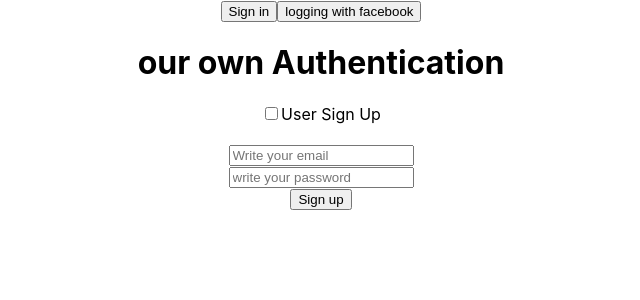
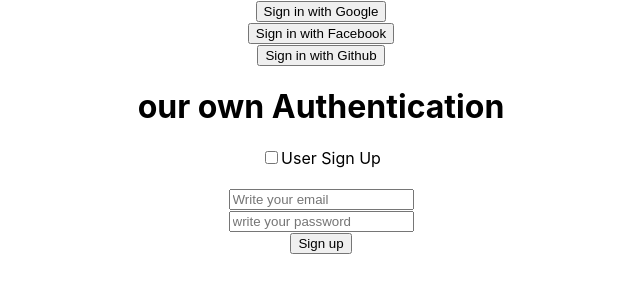
Before and after one commit to NayemulSCode/firebase-hosting-with-react, a React (Create React App) app: page / in a window 1280 px wide. Shown: the top 300 px of the page, without its empty margins (319-959 px from the left). Built offline with nearby package versions, Linux system fonts and the light colour scheme.

Commit message:
addgithub

```diff
--- a/src/App.js
+++ b/src/App.js
@@ -10,6 +10,7 @@
   const [newUser, setNewUser] = useState(false);
   const provider = new firebase.auth.GoogleAuthProvider();
   const fbprovider = new firebase.auth.FacebookAuthProvider();
+  const ghProvider = new firebase.auth.GithubAuthProvider();
 
   const handleSignin = () =>{
     firebase.auth().signInWithPopup(provider)
@@ -144,13 +145,35 @@
       // ...
   });
   }
+  const handleGithubUser = () => {
+    firebase
+    .auth()
+    .signInWithPopup(ghProvider)
+    .then((result) => {
+      var credential = result.credential;
+      var token = credential.accessToken;
+      var user = result.user;
+      setUser(user);
+      console.log('gituser',user);
+
+    }).catch((error) => {
+      var errorCode = error.code;
+      var errorMessage = error.message;
+      var email = error.email;
+      var credential = error.credential;
+      console.log(email,errorMessage);
+    });
+  }
   return (
     <div className="App">
       {
         user.isSignedIn ? <button onClick={handleSignOut}>Sign Out</button> :
-        <button onClick={handleSignin} >Sign in</button>
+        <button onClick={handleSignin} >Sign in with Google</button>
       }
-      <button onClick={handleFacebookUser}>logging with facebook</button>
+      <br/>
+      <button onClick={handleFacebookUser}>Sign in with Facebook</button>
+      <br/>
+      <button onClick={handleGithubUser}>Sign in with Github</button>
       {
         user.isSignedIn && <div>
           <p>Welcome {user.name}</p>
```
